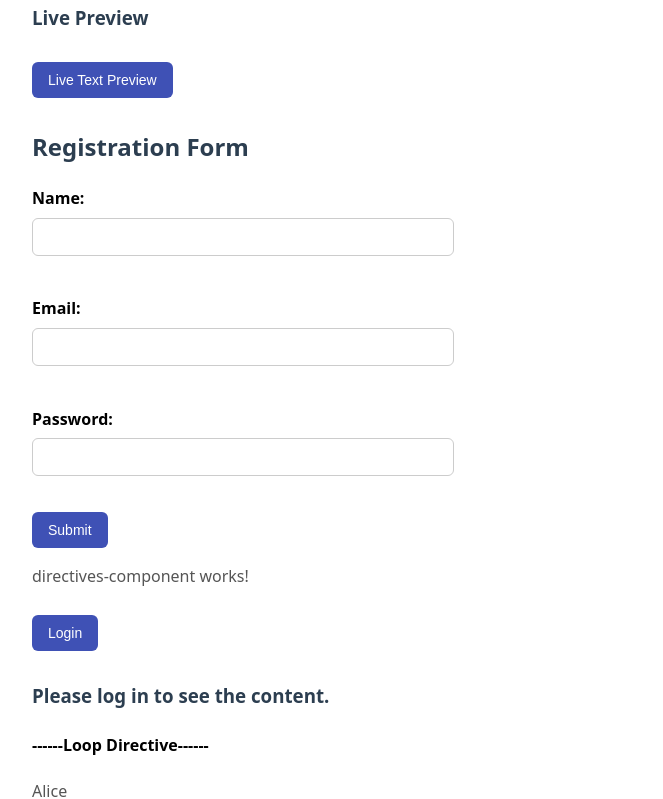
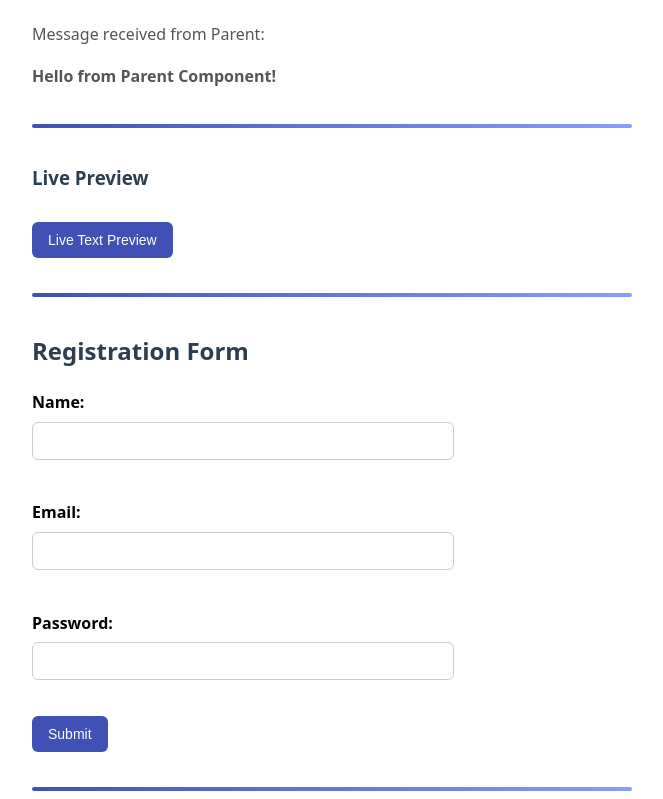
Before and after one commit to AntonV0/angular-bootcamp, an Angular app in the folder FirstAngularProject/: page / in a window 1280 px wide. Shown: the part 581-1380 px from the top of the page, without its empty margins (308-971 px from the left). Built offline with nearby package versions, Linux system fonts and the light colour scheme.

Commit message:
style: improve component layout and divider styling

```diff
--- a/FirstAngularProject/src/app/html/html.html
+++ b/FirstAngularProject/src/app/html/html.html
@@ -1,17 +1,27 @@
 <main>
   <p>html works!</p>
+
+  <hr>
 
   <app-user></app-user>
   <!-- This line includes the User component in the HTML template, allowing it to be displayed when this component is rendered. The <app-user> tag corresponds to the selector defined in the User component, and it will render the content defined in the User component's template. -->
 
+  <hr>
+
   <app-parent></app-parent>
   <!-- This line includes the Parent component in the HTML template, allowing it to be displayed when this component is rendered. -->
+
+  <hr>
 
   <h3>Live Preview</h3>
   <button routerLink="/preview">Live Text Preview</button>
   <!-- routerLink is an Angular directive used to navigate between routes in the application. The value "/preview" specifies the path to navigate to when the button is clicked. -->
 
+  <hr>
+
   <app-form-handling></app-form-handling>
+
+  <hr>
 
   <app-directives-component></app-directives-component>
 
--- a/FirstAngularProject/src/styles.css
+++ b/FirstAngularProject/src/styles.css
@@ -24,15 +24,32 @@ main {
 
 /* Headings */
 
-h1, h2, h3 {
+h1, h2, h3, h4 {
   margin-top: 30px;
   color: #2c3e50;
+}
+
+h4 {
+  border-bottom: 2px solid #ccc;
+  padding-bottom: 6px;
+  margin-bottom: 20px;
+  width: 90%;
 }
 
 /* Paragraphs */
 
 p {
   color: #555;
+}
+
+/* Dividers */
+
+hr {
+  border: none;
+  height: 4px;
+  background: linear-gradient(to right, #3f51b5, #8b9cff);
+  margin: 35px 0;
+  border-radius: 3px;
 }
 
 /* Buttons */
```
